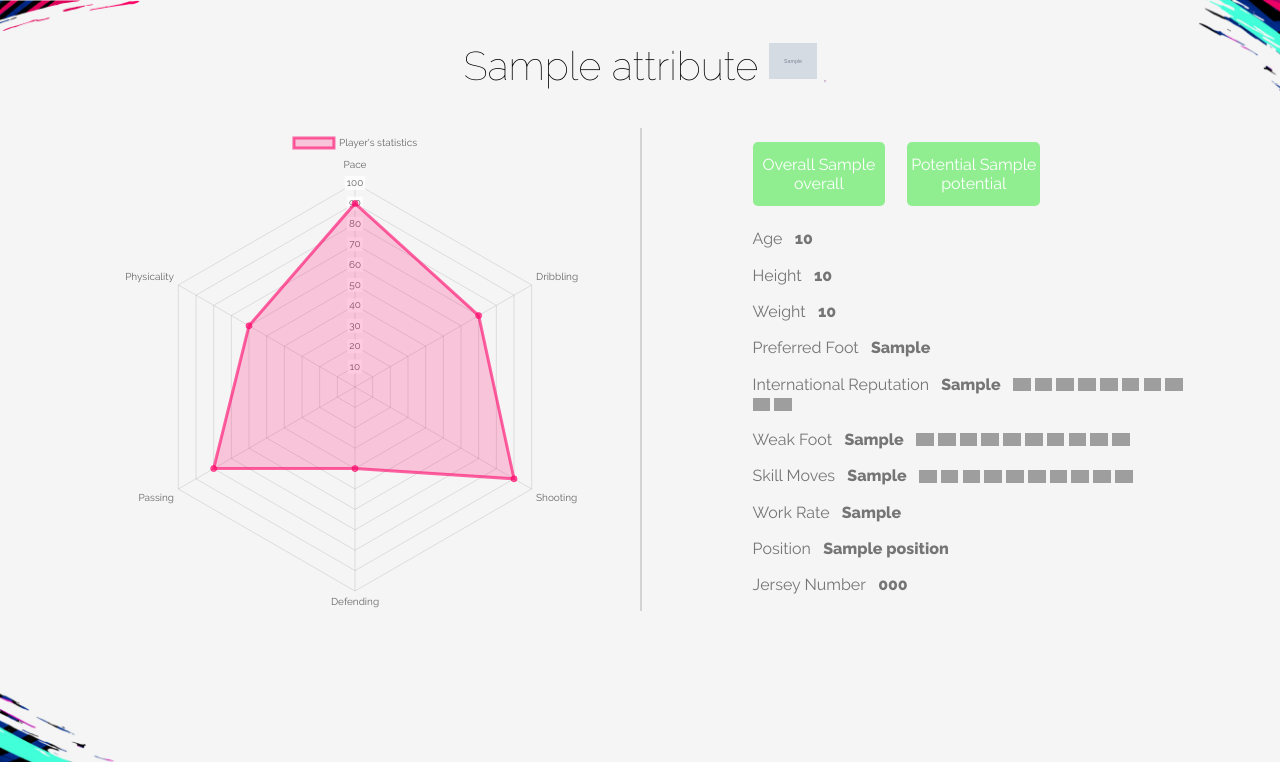
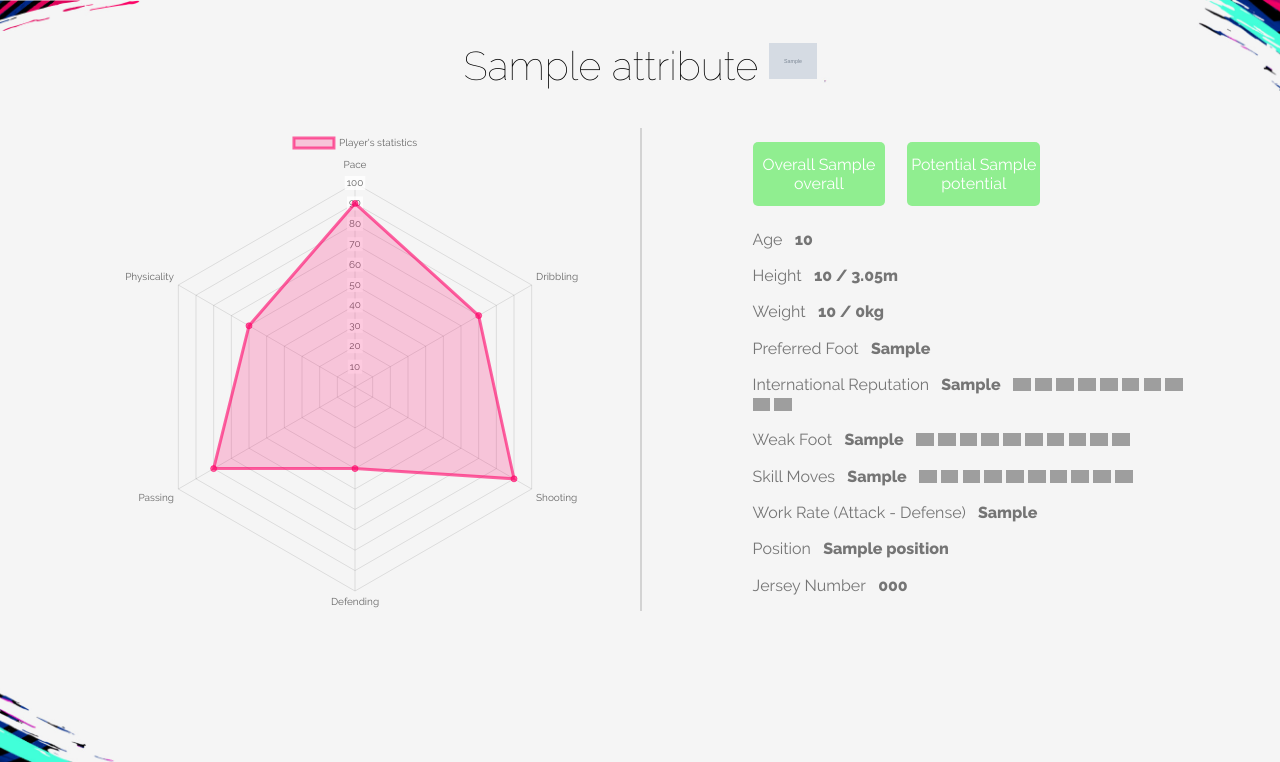
Before and after one commit to nicohlr/fifabrowser, a Flask app: template templates/player.html in a window 1280 px wide. Shown: the top 762 px of the page. Run offline with Flask 2, Linux system fonts and the light colour scheme; the template is opened without the code that fills it: most values are stand-ins (such as "Sample title", 1, 10 or a date in 2020); grey boxes marked "Sample" are stand-in pictures; some libraries are stand-ins or nearby versions; grey boxes are pictures that could not be loaded.

Commit message:
add foot/meter and lbs/kg conversion for weight and height

```diff
--- a/templates/player.html
+++ b/templates/player.html
@@ -16,8 +16,8 @@
             <div class="potential"><a>Potential {{ attributes['Potential'] }}</a></div>
             <div class="other">
                 <li class="label"><a>Age&nbsp&nbsp&nbsp<strong>{{ attributes['Age'] }}</strong></a></li>
-                <li class="label"><a>Height&nbsp&nbsp&nbsp<strong>{{ attributes['Height'] }}</strong></a></li>
-                <li class="label"><a>Weight&nbsp&nbsp&nbsp<strong>{{ attributes['Weight'] }}</strong></a></li>
+                <li class="label"><a>Height&nbsp&nbsp&nbsp<strong>{{ attributes['Height'] }} / {{ (0.3048*attributes['Height'].replace("'", ".")|float)|round(2) }}m</strong></a></li>
+                <li class="label"><a>Weight&nbsp&nbsp&nbsp<strong>{{ attributes['Weight'] }} / {{ (0.453592*attributes['Weight'][:-3]|int)|int }}kg</strong></a></li>
                 <li class="label"><a>Preferred Foot&nbsp&nbsp&nbsp<strong>{{ attributes['Preferred Foot'] }}</strong></a></li>
                 <li class="label"><a>International Reputation&nbsp&nbsp&nbsp<strong>{{ attributes['International Reputation'] }}</strong>&nbsp&nbsp</a>
                     {% for i in range(attributes['International Reputation']|int) %}
@@ -34,7 +34,7 @@
                         <img class="image_risk" src="{{ url_for('static', filename='img/star.svg') }}" width="4%">
                     {% endfor %}
                 </li>
-                <li class="label"><a>Work Rate&nbsp&nbsp&nbsp<strong>{{ attributes['Work Rate'] }}</strong></a></li>
+                <li class="label"><a>Work Rate (Attack - Defense)&nbsp&nbsp&nbsp<strong>{{ attributes['Work Rate'] }}</strong></a></li>
                 <li class="label"><a>Position&nbsp&nbsp&nbsp<strong>{{ attributes['Position'] }}</strong></a></li>
                 <li class="label"><a>Jersey Number&nbsp&nbsp&nbsp<strong>{{ attributes['Jersey Number'] }}</strong></a></li>
             </div>
```
